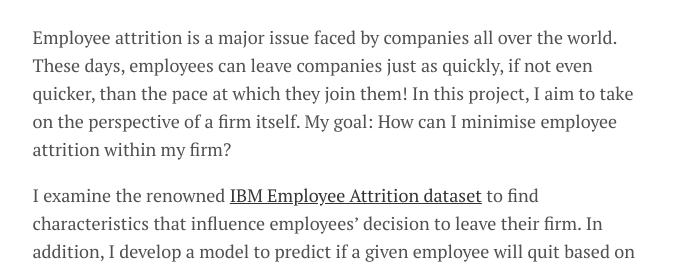
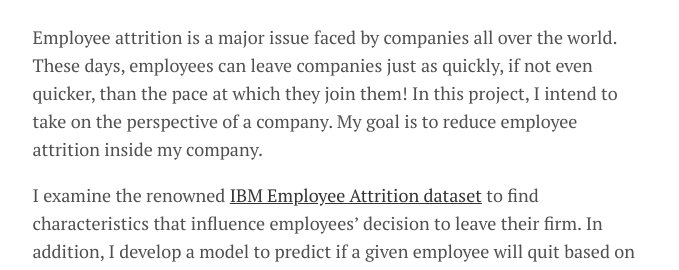
Before and after one commit to shreyasriram4/shreyasriram4.github.io, a Jekyll site: the page built from _posts/2022-08-19-employee-attrition.md, in a window 1280 px wide and 900 px high, scrolled down 350 px. Shown: the part 235-505 px from the top of the window, without its empty margins (300-979 px from the left). Built offline with Jekyll 4.4.1, drawn with Linux system fonts in a browser that asks for light colours.

Commit message:
Update 2022-08-19-employee-attrition.md

```diff
--- a/_posts/2022-08-19-employee-attrition.md
+++ b/_posts/2022-08-19-employee-attrition.md
@@ -7,7 +7,7 @@
 image: employees.jpeg
 ---
 
-Employee attrition is a major issue faced by companies all over the world. These days, employees can leave companies just as quickly, if not even quicker, than the pace at which they join them! In this project, I aim to take on the perspective of a firm itself. My goal: How can I minimise employee attrition within my firm?
+Employee attrition is a major issue faced by companies all over the world. These days, employees can leave companies just as quickly, if not even quicker, than the pace at which they join them! In this project, I intend to take on the perspective of a company. My goal is to reduce employee attrition inside my company.
 
 I examine the renowned <a href="https://www.kaggle.com/datasets/pavansubhasht/ibm-hr-analytics-attrition-dataset">IBM Employee Attrition dataset</a>  to find characteristics that influence employees' decision to leave their firm. In addition, I develop a model to predict if a given employee will quit based on a range of criteria such as overtime status, age, and so on. This project is part of my undergraduate coursework, titled "DSA3101: Data Science in Practice."
 
```
